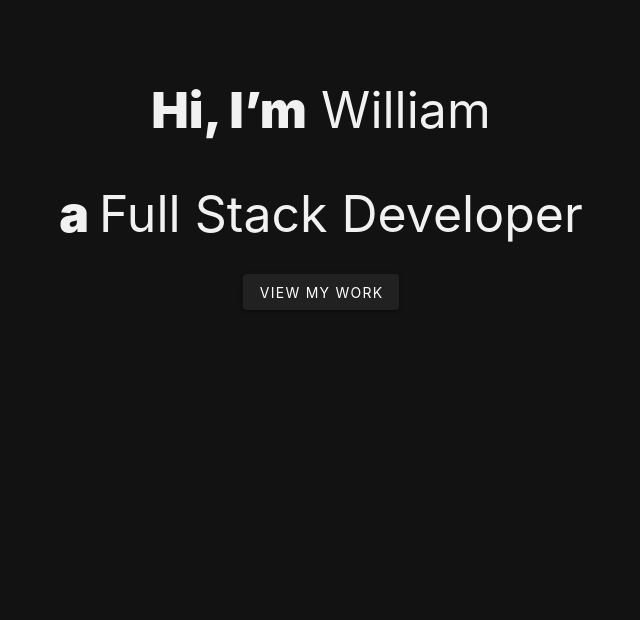
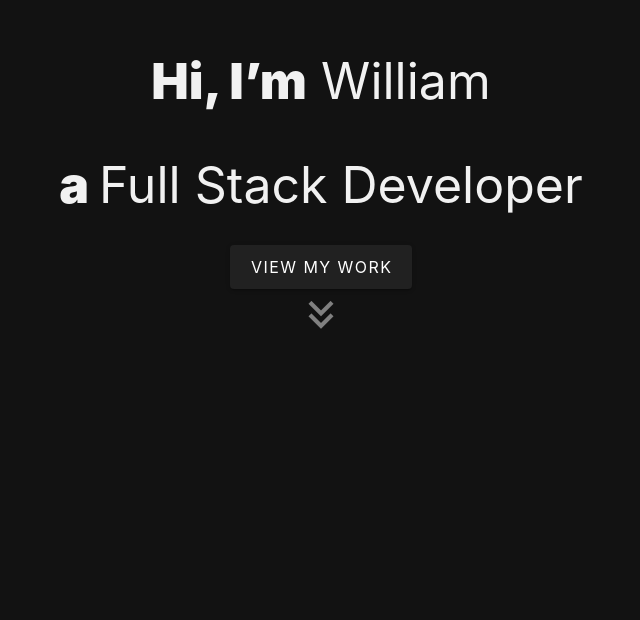
Before and after one commit to Red277/MyWebsite, a Vue app in the folder my-website/: page / in a window 1280 px wide. Shown: the part 180-800 px from the top of the page, without its empty margins (319-959 px from the left). Built offline with nearby package versions, Linux system fonts and the light colour scheme; the HTML template or start-up script is replaced by a standard one.

Commit message:
adding icon to home

```diff
--- a/my-website/src/views/HomeView.vue
+++ b/my-website/src/views/HomeView.vue
@@ -18,10 +18,16 @@ import { RouterLink } from 'vue-router'
       <div style="position: relative; top: 20px;">
         <v-hover v-slot="{ isHovering, props }">
           <RouterLink to="/#about" active-class="">
-            <v-btn v-bind="props" :color="isHovering ? 'orange' : undefined">VIEW MY WORK</v-btn>
+            <v-btn :size="'large'" v-bind="props" :color="isHovering ? 'orange' : undefined">
+              VIEW MY WORK
+            </v-btn>
           </RouterLink>
         </v-hover>
       </div>
+
+      <v-icon :size="'50px'" position="absolute" style="top: 20px; color: gray;">
+        mdi-chevron-double-down
+      </v-icon>
     </div>
 
   </div>
```
